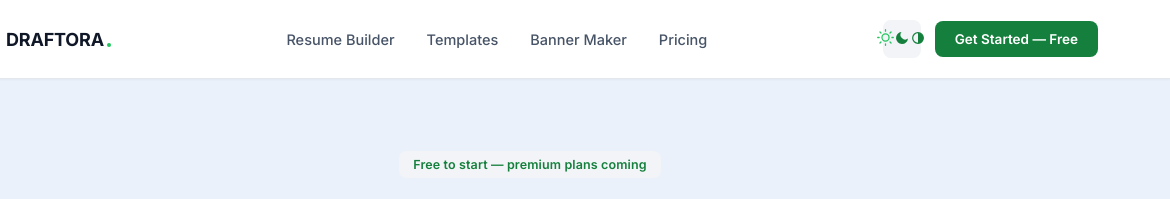
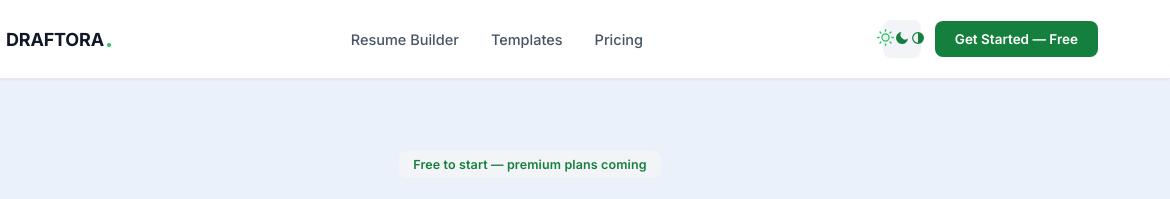
Before and after one commit to ganooarnav2003-bit/cv, a plain HTML site: page project/Main.dc.html in a window 1280 px wide. Shown: the top 199 px of the page, 110-1280 px from the left. Drawn offline with Linux system fonts and the light colour scheme; a script that the page names is missing.

Commit message:
Remove Banner Maker link from the top nav
Keeps the Banner Maker feature card further down the homepage, but
drops the nav-bar/mobile-menu link per request.

Co-Authored-By: Claude Sonnet 5 <noreply@anthropic.com>
Claude-Session: https://claude.ai/code/session_01KefykUhtkFo74fuUs8dyMC

```diff
--- a/project/Main.dc.html
+++ b/project/Main.dc.html
@@ -72,7 +72,6 @@ body{background:var(--bg);color:var(--text)}
       <nav class="nav-links" style="display:flex;align-items:center;gap:32px">
         <a class="navlink" href="Templates.dc.html">Resume Builder</a>
         <a class="navlink" href="Templates.dc.html">Templates</a>
-        <a class="navlink" href="Banners.dc.html">Banner Maker</a>
         <a class="navlink" href="#">Pricing</a>
       </nav>
       <div style="display:flex;align-items:center;gap:14px">
@@ -102,7 +101,6 @@ body{background:var(--bg);color:var(--text)}
       <div class="mobile-menu-panel" style="flex-direction:column;width:100%;padding:8px 32px 18px;box-sizing:border-box;border-top:1px solid var(--border)">
         <a class="navlink" href="Templates.dc.html" style="padding:12px 0;border-bottom:1px solid var(--border)">Resume Builder</a>
         <a class="navlink" href="Templates.dc.html" style="padding:12px 0;border-bottom:1px solid var(--border)">Templates</a>
-        <a class="navlink" href="Banners.dc.html" style="padding:12px 0;border-bottom:1px solid var(--border)">Banner Maker</a>
         <a class="navlink" href="#" style="padding:12px 0">Pricing</a>
         <a href="Templates.dc.html" style="display:block;text-align:center;text-decoration:none;box-sizing:border-box;width:100%;background:var(--accent);color:var(--accent-contrast);padding:12px;border-radius:8px;font-weight:600;font-size:14px;margin-top:12px">Get Started — Free</a>
       </div>
```
